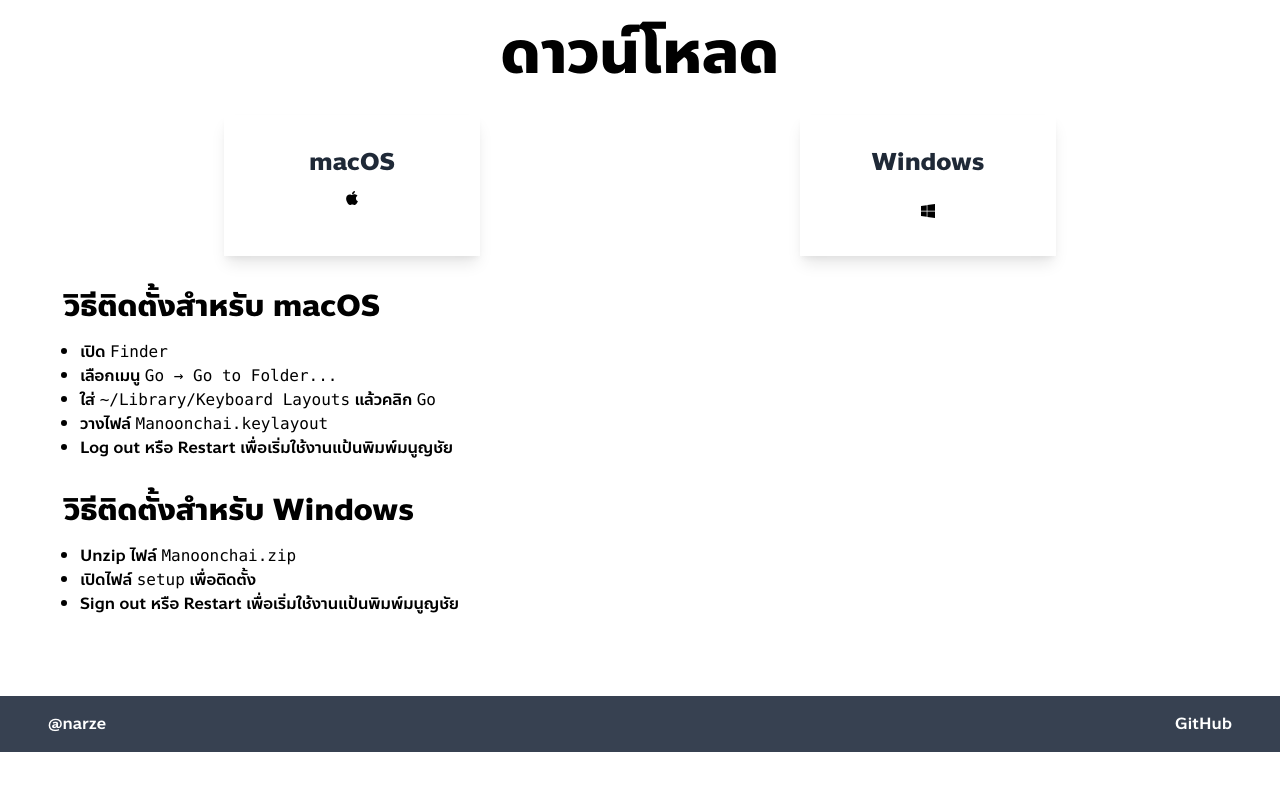
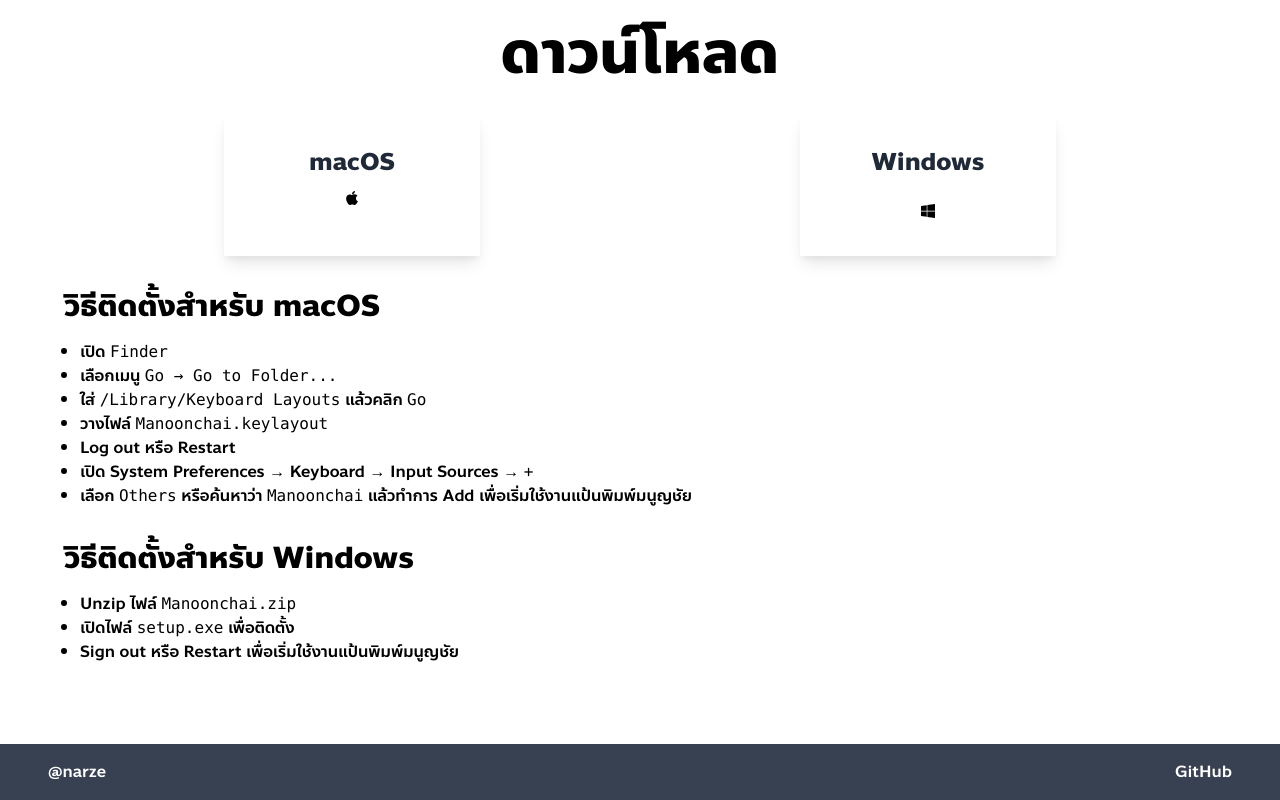
Before and after one commit to Manoonchai/manoonchai.com, a Next.js app: page / in a window 1280 px wide. Shown: the part 1781-2581 px from the top of the page. Before the commit the page ends 2533 px from the top, so only its background shows below. Built offline with nearby package versions, Linux system fonts and the light colour scheme.

Commit message:
docs: Update installation guide

```diff
--- a/components/download.tsx
+++ b/components/download.tsx
@@ -46,12 +46,20 @@
             เลือกเมนู <code>Go &rarr; Go to Folder...</code>
           </li>
           <li>
-            ใส่ <code>~/Library/Keyboard Layouts</code> แล้วคลิก <code>Go</code>
+            ใส่ <code>/Library/Keyboard Layouts</code> แล้วคลิก <code>Go</code>
           </li>
           <li>
             วางไฟล์ <code>Manoonchai.keylayout</code>
           </li>
-          <li>Log out หรือ Restart เพื่อเริ่มใช้งานแป้นพิมพ์มนูญชัย</li>
+          <li>Log out หรือ Restart</li>
+          <li>
+            เปิด System Preferences &rarr; Keyboard &rarr; Input Sources &rarr;{' '}
+            <code>+</code>
+          </li>
+          <li>
+            เลือก <code>Others</code> หรือค้นหาว่า <code>Manoonchai</code>{' '}
+            แล้วทำการ Add เพื่อเริ่มใช้งานแป้นพิมพ์มนูญชัย
+          </li>
         </ul>
       </div>
 
@@ -62,7 +70,7 @@
             Unzip ไฟล์ <code>Manoonchai.zip</code>
           </li>
           <li>
-            เปิดไฟล์ <code>setup</code> เพื่อติดตั้ง
+            เปิดไฟล์ <code>setup.exe</code> เพื่อติดตั้ง
           </li>
           <li>Sign out หรือ Restart เพื่อเริ่มใช้งานแป้นพิมพ์มนูญชัย</li>
         </ul>
```
